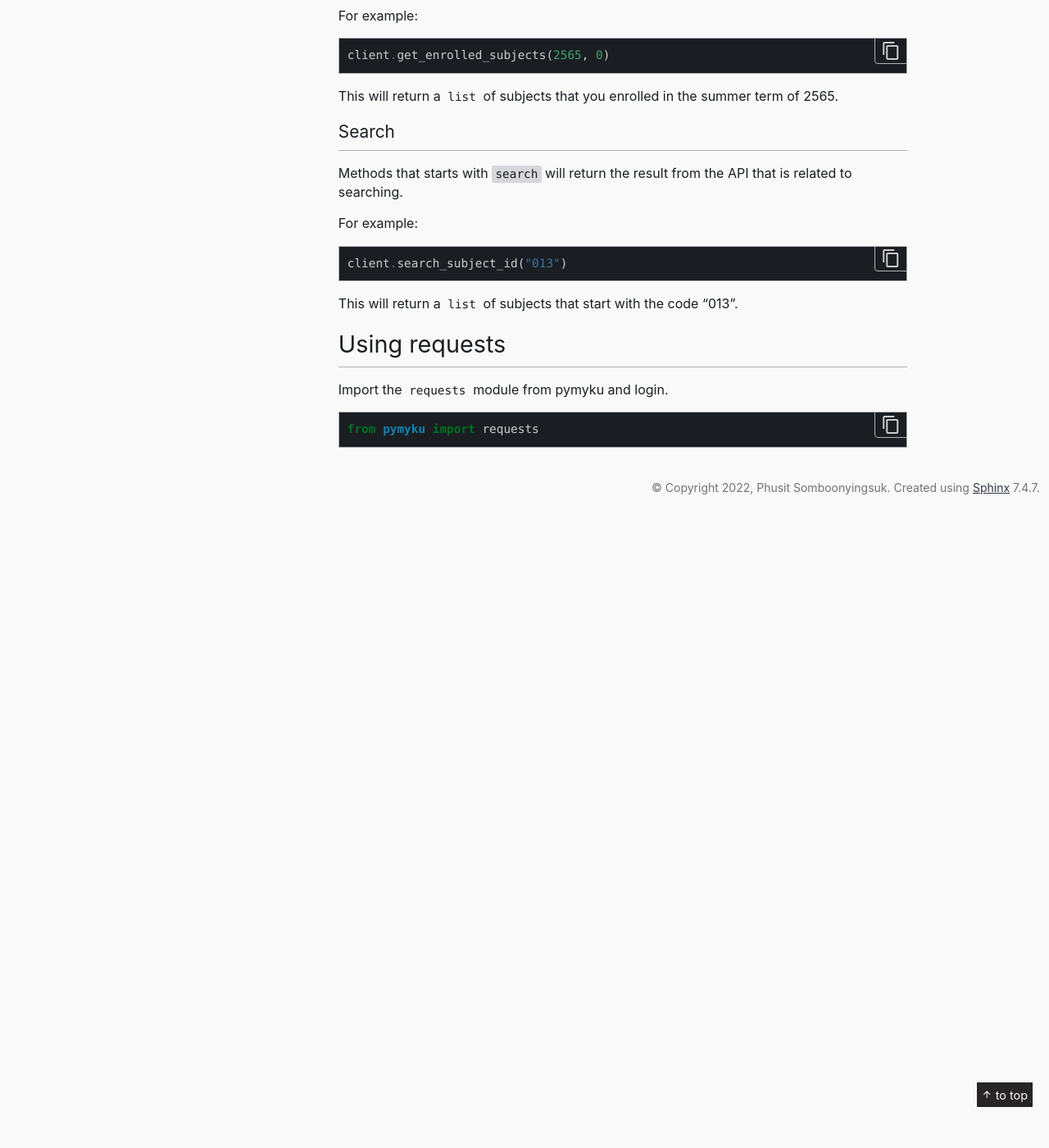
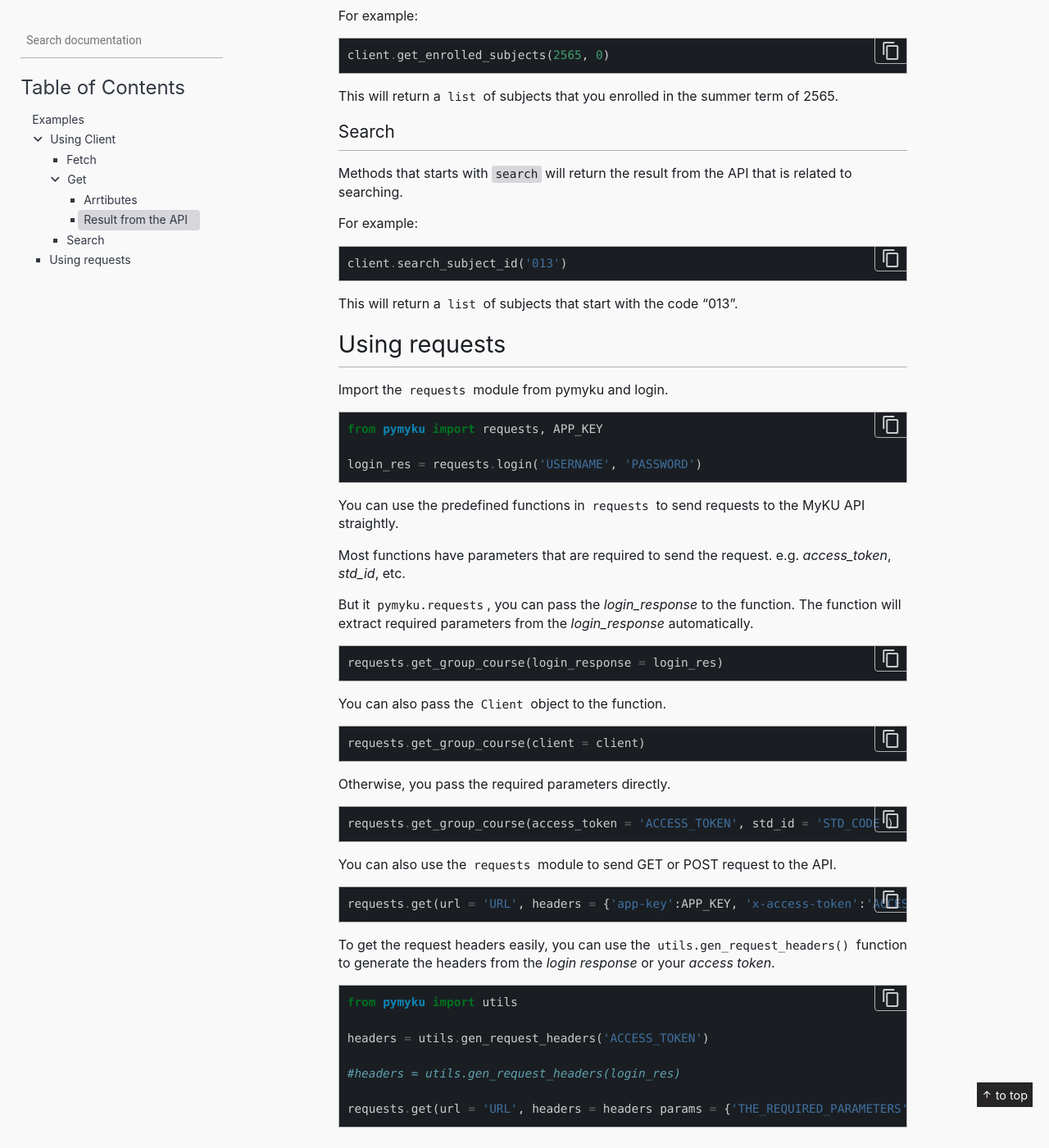
Before and after one commit to lazykern/pymyku, a Sphinx documentation site: the page built from docs/example.rst, in a window 1280 px wide and 1400 px high, scrolled down 2002 px. Shown: the whole window at 82% size. Built offline with Sphinx 7.4.7, drawn with Linux system fonts in a browser that asks for light colours; before the commit the page ends 2616 px from its top, so only the background shows below that; some of the changed text lies outside the part shown.

Commit message:
[+] Added request examples

```diff
--- a/docs/example.rst
+++ b/docs/example.rst
@@ -19,7 +19,7 @@
 
     from pymyku import Client
 
-    client = Client("USERNAME", "PASSWORD")
+    client = Client('USERNAME', 'PASSWORD')
 
 The initialization method of the :class:`Client` will automatically call :meth:`Client.initialize` methods to get the data required to work with the API.
 
@@ -112,7 +112,7 @@
 
 .. code-block:: python
 
-    client.search_subject_id("013")
+    client.search_subject_id('013')
 
 This will return a :class:`list` of subjects that start with the code "013".
 
@@ -123,4 +123,47 @@
 
 .. code-block:: python
 
-    from pymyku import requests
+    from pymyku import requests, APP_KEY
+
+    login_res = requests.login('USERNAME', 'PASSWORD')
+
+You can use the predefined functions in :mod:`requests` to send requests to the MyKU API straightly.
+
+Most functions have parameters that are required to send the request. e.g. `access_token`, `std_id`, etc.
+
+But it :mod:`pymyku.requests`, you can pass the `login_response` to the function.
+The function will extract required parameters from the `login_response` automatically.
+
+.. code-block:: python
+
+    requests.get_group_course(login_response = login_res)
+
+You can also pass the :class:`Client` object to the function.
+
+.. code-block:: python
+
+    requests.get_group_course(client = client)
+
+Otherwise, you pass the required parameters directly.
+
+.. code-block:: python
+
+    requests.get_group_course(access_token = 'ACCESS_TOKEN', std_id = 'STD_CODE')
+
+You can also use the :mod:`requests` module to send GET or POST request to the API.
+
+.. code-block:: python
+
+    requests.get(url = 'URL', headers = {'app-key':APP_KEY, 'x-access-token':'ACCESS_TOKEN'} params = {'THE_REQUIRED_PARAMETERS': 'THE_REQUIRED_PARAMETERS'})
+
+To get the request headers easily, you can use the :func:`utils.gen_request_headers` function to generate the headers from the `login response` or your `access token`.
+
+.. code-block:: python
+
+    from pymyku import utils
+
+    headers = utils.gen_request_headers('ACCESS_TOKEN')
+
+    #headers = utils.gen_request_headers(login_res)
+
+    requests.get(url = 'URL', headers = headers params = {'THE_REQUIRED_PARAMETERS': 'THE_REQUIRED_PARAMETERS'})
```
